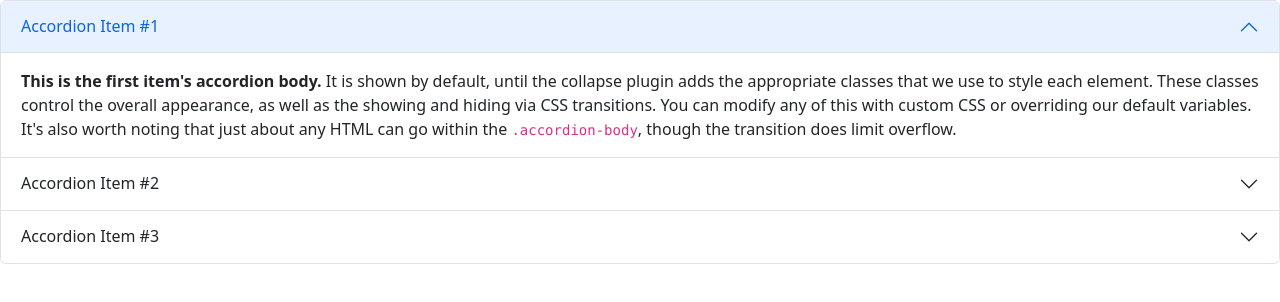
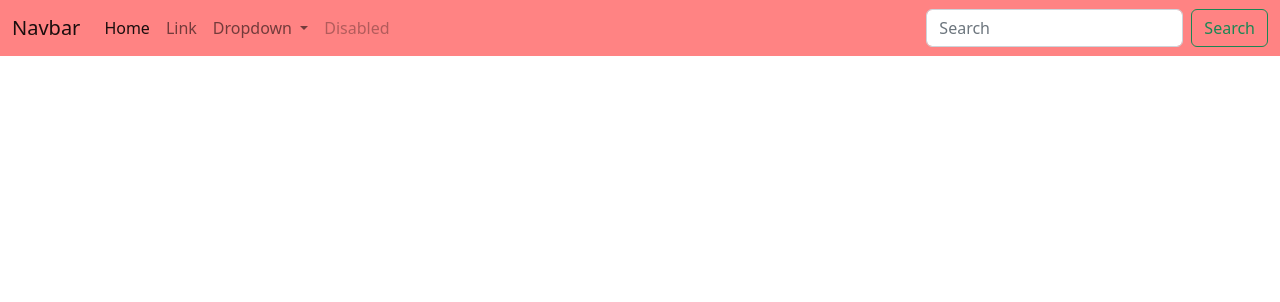
Before and after one commit to HCDante/HTML_CH25, a plain HTML site: page bootstrap.html in a window 1280 px wide. Drawn offline with nearby package versions, Linux system fonts and the light colour scheme.

Commit message:
Se modificaron los archivos bootstrap para realizar algunas pruebas.

```diff
--- a/bootstrap.html
+++ b/bootstrap.html
@@ -4,49 +4,48 @@
     <meta charset="UTF-8">
     <meta http-equiv="X-UA-Compatible" content="IE=edge">
     <meta name="viewport" content="width=device-width, initial-scale=1.0">
-    <title>Bootstrap demo</title>
+    <title>Bootstrap</title>
     <link href="https://cdn.jsdelivr.net/npm/bootstrap@5.2.3/dist/css/bootstrap.min.css" rel="stylesheet" integrity="sha384-rbsA2VBKQhggwzxH7pPCaAqO46MgnOM80zW1RWuH61DGLwZJEdK2Kadq2F9CUG65" crossorigin="anonymous">
+    <link rel="stylesheet" type="text/css" href="./css/bootstrap.css">
 
 </head>
 <body>
-    <div class="accordion" id="accordionExample">
-        <div class="accordion-item">
-          <h2 class="accordion-header" id="headingOne">
-            <button class="accordion-button" type="button" data-bs-toggle="collapse" data-bs-target="#collapseOne" aria-expanded="true" aria-controls="collapseOne">
-              Accordion Item #1
-            </button>
-          </h2>
-          <div id="collapseOne" class="accordion-collapse collapse show" aria-labelledby="headingOne" data-bs-parent="#accordionExample">
-            <div class="accordion-body">
-              <strong>This is the first item's accordion body.</strong> It is shown by default, until the collapse plugin adds the appropriate classes that we use to style each element. These classes control the overall appearance, as well as the showing and hiding via CSS transitions. You can modify any of this with custom CSS or overriding our default variables. It's also worth noting that just about any HTML can go within the <code>.accordion-body</code>, though the transition does limit overflow.
-            </div>
-          </div>
-        </div>
-        <div class="accordion-item">
-          <h2 class="accordion-header" id="headingTwo">
-            <button class="accordion-button collapsed" type="button" data-bs-toggle="collapse" data-bs-target="#collapseTwo" aria-expanded="false" aria-controls="collapseTwo">
-              Accordion Item #2
-            </button>
-          </h2>
-          <div id="collapseTwo" class="accordion-collapse collapse" aria-labelledby="headingTwo" data-bs-parent="#accordionExample">
-            <div class="accordion-body">
-              <strong>This is the second item's accordion body.</strong> It is hidden by default, until the collapse plugin adds the appropriate classes that we use to style each element. These classes control the overall appearance, as well as the showing and hiding via CSS transitions. You can modify any of this with custom CSS or overriding our default variables. It's also worth noting that just about any HTML can go within the <code>.accordion-body</code>, though the transition does limit overflow.
-            </div>
-          </div>
-        </div>
-        <div class="accordion-item">
-          <h2 class="accordion-header" id="headingThree">
-            <button class="accordion-button collapsed" type="button" data-bs-toggle="collapse" data-bs-target="#collapseThree" aria-expanded="false" aria-controls="collapseThree">
-              Accordion Item #3
-            </button>
-          </h2>
-          <div id="collapseThree" class="accordion-collapse collapse" aria-labelledby="headingThree" data-bs-parent="#accordionExample">
-            <div class="accordion-body">
-              <strong>This is the third item's accordion body.</strong> It is hidden by default, until the collapse plugin adds the appropriate classes that we use to style each element. These classes control the overall appearance, as well as the showing and hiding via CSS transitions. You can modify any of this with custom CSS or overriding our default variables. It's also worth noting that just about any HTML can go within the <code>.accordion-body</code>, though the transition does limit overflow.
-            </div>
-          </div>
-        </div>
+  <nav class="navbar navbar-expand-lg color1">
+    <div class="container-fluid">
+      <a class="navbar-brand texto1" href="#">Navbar</a>
+      <button class="navbar-toggler" type="button" data-bs-toggle="collapse" data-bs-target="#navbarSupportedContent" aria-controls="navbarSupportedContent" aria-expanded="false" aria-label="Toggle navigation">
+        <span class="navbar-toggler-icon"></span>
+      </button>
+      <div class="collapse navbar-collapse" id="navbarSupportedContent">
+        <ul class="navbar-nav me-auto mb-2 mb-lg-0">
+          <li class="nav-item">
+            <a class="nav-link active" aria-current="page" href="#">Home</a>
+          </li>
+          <li class="nav-item">
+            <a class="nav-link" href="#">Link</a>
+          </li>
+          <li class="nav-item dropdown">
+            <a class="nav-link dropdown-toggle" href="#" role="button" data-bs-toggle="dropdown" aria-expanded="false">
+              Dropdown
+            </a>
+            <ul class="dropdown-menu">
+              <li><a class="dropdown-item" href="#">Action</a></li>
+              <li><a class="dropdown-item" href="#">Another action</a></li>
+              <li><hr class="dropdown-divider"></li>
+              <li><a class="dropdown-item" href="#">Something else here</a></li>
+            </ul>
+          </li>
+          <li class="nav-item">
+            <a class="nav-link disabled">Disabled</a>
+          </li>
+        </ul>
+        <form class="d-flex" role="search">
+          <input class="form-control me-2" type="search" placeholder="Search" aria-label="Search">
+          <button class="btn btn-outline-success" type="submit">Search</button>
+        </form>
       </div>
+    </div>
+  </nav>
     <script src="https://cdn.jsdelivr.net/npm/@popperjs/core@2.11.6/dist/umd/popper.min.js" integrity="sha384-oBqDVmMz9ATKxIep9tiCxS/Z9fNfEXiDAYTujMAeBAsjFuCZSmKbSSUnQlmh/jp3" crossorigin="anonymous"></script>
     <script src="https://cdn.jsdelivr.net/npm/bootstrap@5.2.3/dist/js/bootstrap.min.js" integrity="sha384-cuYeSxntonz0PPNlHhBs68uyIAVpIIOZZ5JqeqvYYIcEL727kskC66kF92t6Xl2V" crossorigin="anonymous"></script>
 
--- a/css/bootstrap.css
+++ b/css/bootstrap.css
@@ -0,0 +1,36 @@
+/*Estilo para centrar los elementos.*/
+.text-center {
+    text-align: center;
+  }
+
+  /*Estilo para la barra de navegación.*/
+  .navbar {
+    background-color: #ff01017c; /*.Color de fondo.*/
+    color: #ffffff; /* Color del texto */
+  }
+
+  /*Paleta de colores.*/
+  .color1 {
+    color: #000000;
+  }
+
+  .color2 {
+    color: #161824;
+  }
+
+  .color3 {
+    color: #2e3148;
+  }
+
+  .color4 {
+    color: #4b4d6f;
+  }
+
+  .color5 {
+    color: #6c6b9b;
+  }
+
+  /*Estilo para redondear las esquinas.*/
+  .rounded {
+    border-radius: 5px;
+  }
```
